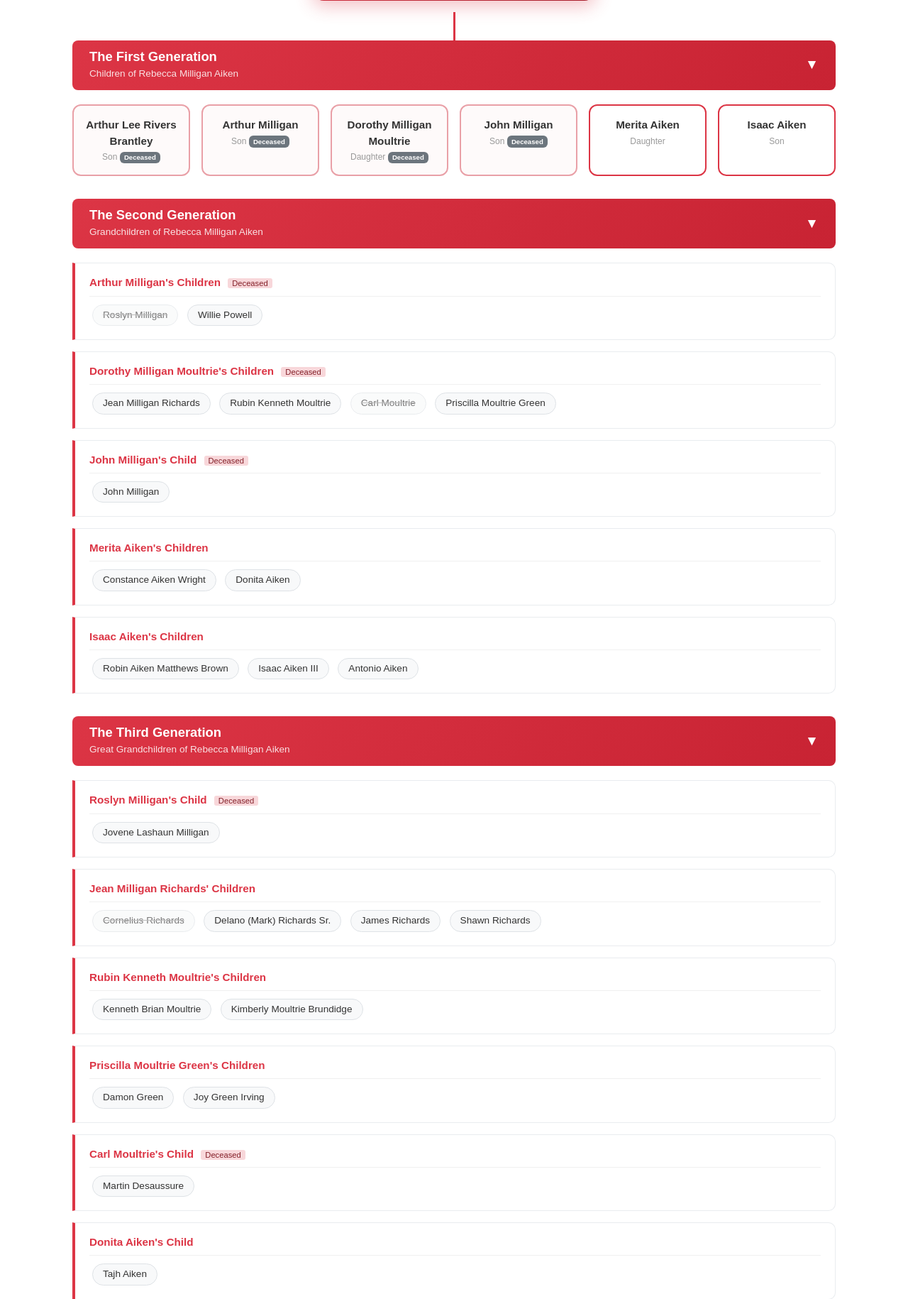
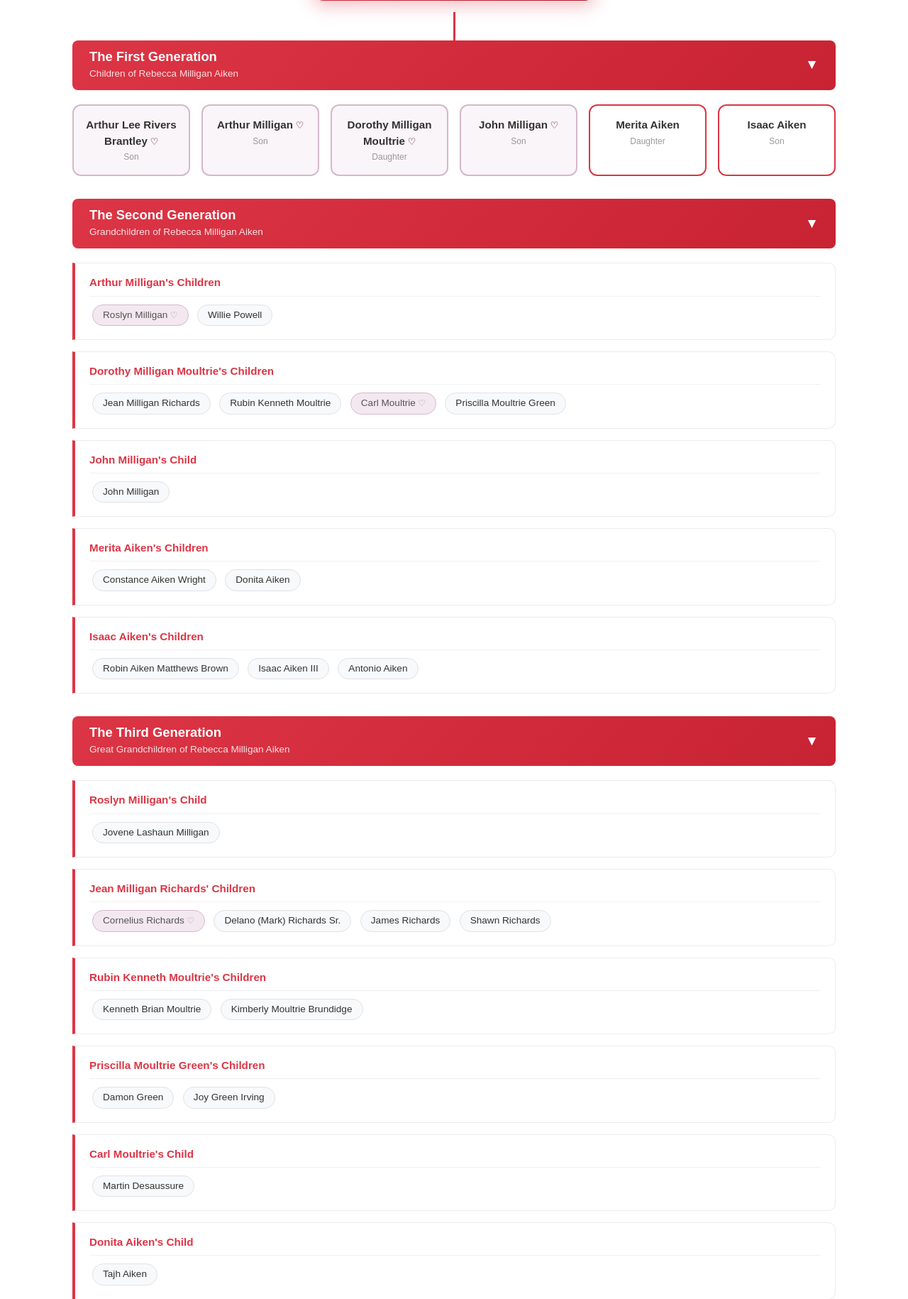
Before and after one commit to moultke/FamilyReunionSite, a Flask app: page /family-tree in a window 1280 px wide. Shown: the part 690-2520 px from the top of the page at 71% size. Run offline with Flask 2, Linux system fonts and the light colour scheme.

Commit message:
Replace deceased strikethrough with dignified 'In Loving Memory' styling
- Replaced crossed-out names with soft lavender background and heart icon
- Removed confusing 'Deceased' tags from parent group headings (those
  were meant to indicate the parent was deceased, not the children)
- Updated legend to show 'In Loving Memory' with heart symbol
- Gen1 cards now use subtle lavender border instead of faded red

🤖 Generated with [Claude Code](https://claude.com/claude-code)

Co-Authored-By: Claude <noreply@anthropic.com>

```diff
--- a/templates/family_tree.html
+++ b/templates/family_tree.html
@@ -135,15 +135,7 @@
             border-bottom: 1px solid #f0f0f0;
         }
 
-        .parent-name .deceased-tag {
-            font-size: 0.7rem;
-            background-color: #f8d7da;
-            color: #842029;
-            padding: 1px 6px;
-            border-radius: 3px;
-            margin-left: 6px;
-            font-weight: 500;
-        }
+
 
         /* Child pill */
         .child-pill {
@@ -164,10 +156,16 @@
             transform: translateY(-1px);
         }
 
-        .child-pill.deceased {
-            opacity: 0.65;
-            text-decoration: line-through;
-            text-decoration-color: #999;
+        .child-pill.in-memory {
+            background-color: #f3e8f0;
+            border-color: #d4b8cc;
+            color: #555;
+        }
+
+        .child-pill.in-memory::after {
+            content: ' \2661';
+            font-size: 0.75rem;
+            color: #b08da6;
         }
 
         /* First Generation - direct children cards */
@@ -198,9 +196,15 @@
             margin-top: 2px;
         }
 
-        .gen1-card.deceased {
-            border-color: #e9a0a7;
-            background: #fefafa;
+        .gen1-card.in-memory {
+            border-color: #d4b8cc;
+            background: #faf5f8;
+        }
+
+        .gen1-card.in-memory .name::after {
+            content: ' \2661';
+            font-size: 0.8rem;
+            color: #b08da6;
         }
 
         /* Info callout */
@@ -411,27 +415,27 @@
             <div class="collapse show" id="gen1">
                 <div class="row g-3">
                     <div class="col-6 col-md-4 col-lg-2">
-                        <div class="gen1-card deceased">
+                        <div class="gen1-card in-memory">
                             <div class="name">Arthur Lee Rivers Brantley</div>
-                            <div class="relation">Son <span class="badge bg-secondary" style="font-size:0.6rem;">Deceased</span></div>
+                            <div class="relation">Son</div>
                         </div>
                     </div>
                     <div class="col-6 col-md-4 col-lg-2">
-                        <div class="gen1-card deceased">
+                        <div class="gen1-card in-memory">
                             <div class="name">Arthur Milligan</div>
-                            <div class="relation">Son <span class="badge bg-secondary" style="font-size:0.6rem;">Deceased</span></div>
+                            <div class="relation">Son</div>
                         </div>
                     </div>
                     <div class="col-6 col-md-4 col-lg-2">
-                        <div class="gen1-card deceased">
+                        <div class="gen1-card in-memory">
                             <div class="name">Dorothy Milligan Moultrie</div>
-                            <div class="relation">Daughter <span class="badge bg-secondary" style="font-size:0.6rem;">Deceased</span></div>
+                            <div class="relation">Daughter</div>
                         </div>
                     </div>
                     <div class="col-6 col-md-4 col-lg-2">
-                        <div class="gen1-card deceased">
+                        <div class="gen1-card in-memory">
                             <div class="name">John Milligan</div>
-                            <div class="relation">Son <span class="badge bg-secondary" style="font-size:0.6rem;">Deceased</span></div>
+                            <div class="relation">Son</div>
                         </div>
                     </div>
                     <div class="col-6 col-md-4 col-lg-2">
@@ -462,23 +466,23 @@
             <div class="collapse show" id="gen2">
                 <!-- Arthur's Children -->
                 <div class="parent-group">
-                    <div class="parent-name">Arthur Milligan's Children <span class="deceased-tag">Deceased</span></div>
-                    <span class="child-pill deceased">Roslyn Milligan</span>
+                    <div class="parent-name">Arthur Milligan's Children</div>
+                    <span class="child-pill in-memory">Roslyn Milligan</span>
                     <span class="child-pill">Willie Powell</span>
                 </div>
 
                 <!-- Dorothy's Children -->
                 <div class="parent-group">
-                    <div class="parent-name">Dorothy Milligan Moultrie's Children <span class="deceased-tag">Deceased</span></div>
+                    <div class="parent-name">Dorothy Milligan Moultrie's Children</div>
                     <span class="child-pill">Jean Milligan Richards</span>
                     <span class="child-pill">Rubin Kenneth Moultrie</span>
-                    <span class="child-pill deceased">Carl Moultrie</span>
+                    <span class="child-pill in-memory">Carl Moultrie</span>
                     <span class="child-pill">Priscilla Moultrie Green</span>
                 </div>
 
                 <!-- John's Child -->
                 <div class="parent-group">
-                    <div class="parent-name">John Milligan's Child <span class="deceased-tag">Deceased</span></div>
+                    <div class="parent-name">John Milligan's Child</div>
                     <span class="child-pill">John Milligan</span>
                 </div>
 
@@ -511,14 +515,14 @@
             <div class="collapse show" id="gen3">
                 <!-- Roslyn's Child -->
                 <div class="parent-group">
-                    <div class="parent-name">Roslyn Milligan's Child <span class="deceased-tag">Deceased</span></div>
+                    <div class="parent-name">Roslyn Milligan's Child</div>
                     <span class="child-pill">Jovene Lashaun Milligan</span>
                 </div>
 
                 <!-- Jean's Children -->
                 <div class="parent-group">
                     <div class="parent-name">Jean Milligan Richards' Children</div>
-                    <span class="child-pill deceased">Cornelius Richards</span>
+                    <span class="child-pill in-memory">Cornelius Richards</span>
                     <span class="child-pill">Delano (Mark) Richards Sr.</span>
                     <span class="child-pill">James Richards</span>
                     <span class="child-pill">Shawn Richards</span>
@@ -540,7 +544,7 @@
 
                 <!-- Carl's Child -->
                 <div class="parent-group">
-                    <div class="parent-name">Carl Moultrie's Child <span class="deceased-tag">Deceased</span></div>
+                    <div class="parent-name">Carl Moultrie's Child</div>
                     <span class="child-pill">Martin Desaussure</span>
                 </div>
 
@@ -553,7 +557,7 @@
                 <!-- Robin's Children -->
                 <div class="parent-group">
                     <div class="parent-name">Robin Aiken Matthews Brown's Children</div>
-                    <span class="child-pill deceased">Jerel Matthews</span>
+                    <span class="child-pill in-memory">Jerel Matthews</span>
                     <span class="child-pill">Derel Mathews</span>
                     <span class="child-pill">Brittany Little</span>
                 </div>
@@ -591,16 +595,16 @@
 
                 <!-- Cornelius's Children -->
                 <div class="parent-group">
-                    <div class="parent-name">Cornelius Richards' Children <span class="deceased-tag">Deceased</span></div>
+                    <div class="parent-name">Cornelius Richards' Children</div>
                     <span class="child-pill">Tamara Richards</span>
                     <span class="child-pill">Cornelius Richards Jr.</span>
-                    <span class="child-pill deceased">Latarsha Richards</span>
+                    <span class="child-pill in-memory">Latarsha Richards</span>
                     <span class="child-pill">Faith Richards</span>
-                    <span class="child-pill deceased">Joshua Richards</span>
+                    <span class="child-pill in-memory">Joshua Richards</span>
                     <span class="child-pill">Amber Richards</span>
                     <span class="child-pill">Joy Richards</span>
                     <span class="child-pill">Simone Richards</span>
-                    <span class="child-pill deceased">Michael Richards</span>
+                    <span class="child-pill in-memory">Michael Richards</span>
                     <span class="child-pill">Cyrus Richards</span>
                 </div>
 
@@ -642,7 +646,7 @@
 
                 <!-- Jerel's Children -->
                 <div class="parent-group">
-                    <div class="parent-name">Jerel Matthews' Children <span class="deceased-tag">Deceased</span></div>
+                    <div class="parent-name">Jerel Matthews' Children</div>
                     <span class="child-pill">Kerhyl Mathews</span>
                     <span class="child-pill">Jeremiah Mathews</span>
                 </div>
@@ -758,8 +762,8 @@
                 </div>
                 <div class="col-md-4">
                     <div class="legend-item">
-                        <div class="legend-swatch" style="background: #f8f9fa; border: 1px solid #dee2e6; opacity: 0.5; text-decoration: line-through;"></div>
-                        <span>Deceased</span>
+                        <div class="legend-swatch" style="background: #f3e8f0; border: 1px solid #d4b8cc;"></div>
+                        <span>In Loving Memory &#9825;</span>
                     </div>
                 </div>
             </div>
```
